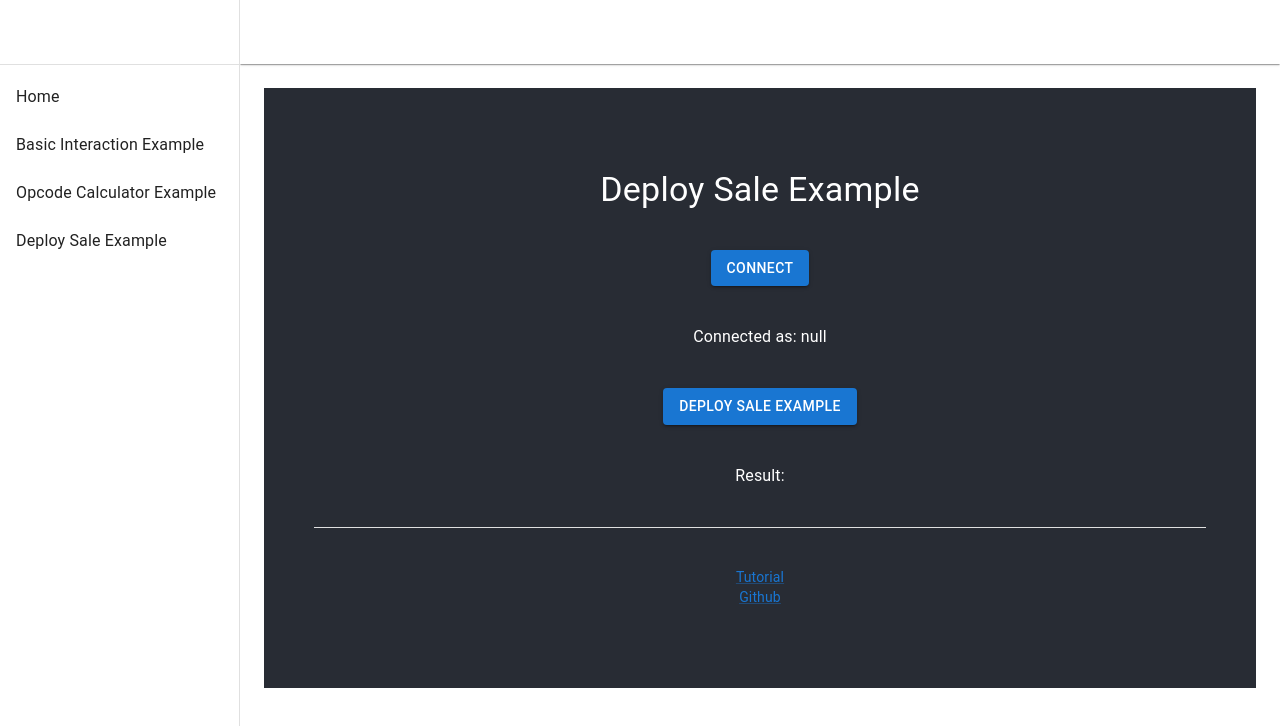
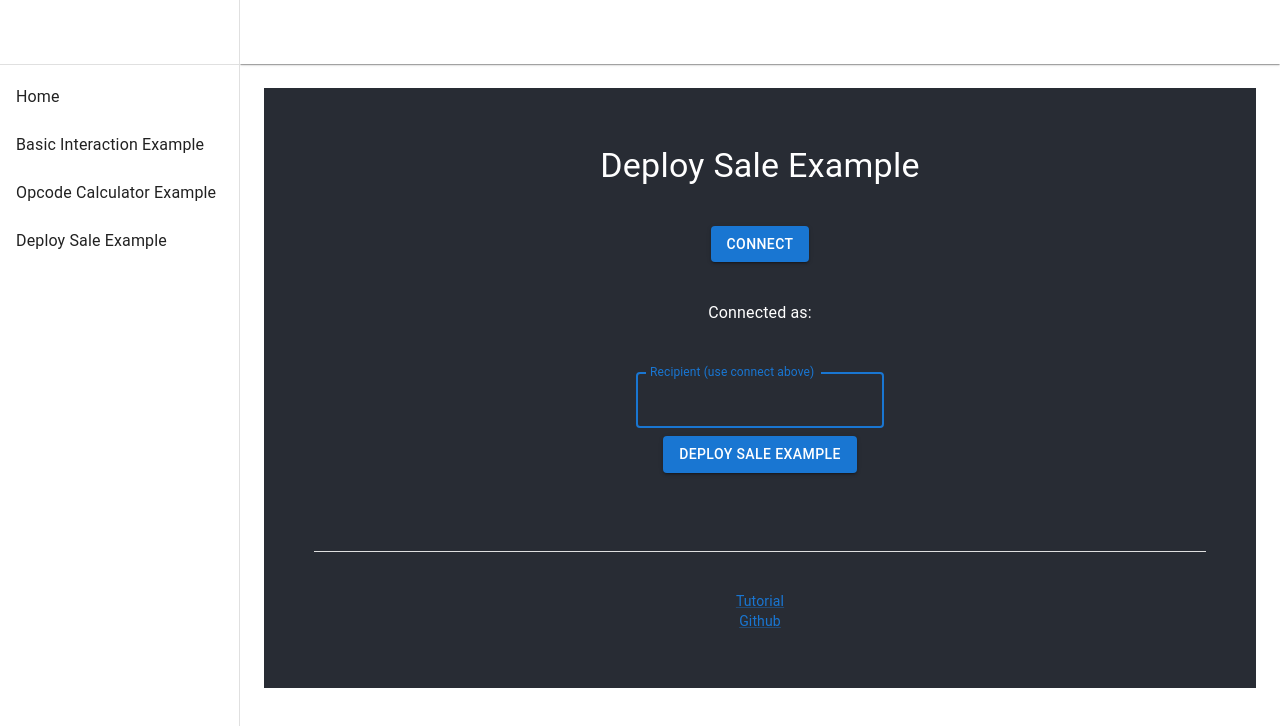
Before and after one commit to beehive-innovation/examples.rainprotocol.xyz, a React (Create React App) app: page /deploy-sale-example in a window 1280 px wide. Shown: the top 726 px of the page. Built offline with nearby package versions, Linux system fonts and the light colour scheme.

Commit message:
Have form recognise connection so can submit with wallet address

```diff
--- a/src/examples/DeploySaleExample/DeploySaleExample.tsx
+++ b/src/examples/DeploySaleExample/DeploySaleExample.tsx
@@ -5,11 +5,13 @@ import {ethers} from 'ethers';
 import saleContractABI from "./saleContractABI.json";
 import defaults from "./defaults.json";
 import {Button, Divider, Link, Typography} from "@mui/material";
+import DeploySaleForm from "./SaleForm";
+import SaleForm from "./SaleForm";
 
 export default function DeploySaleExample({}: any) {
 
-  const [currentAccount, setCurrentAccount] = useState(null);
-  const [result, setResult] = useState("Result: ");
+  const [currentAccount, setCurrentAccount] = useState("");
+  const [saleState, setSaleState] = useState(defaults);
 
   const connectWalletHandler = async () => {
     // @ts-ignore
@@ -31,7 +33,7 @@ export default function DeploySaleExample({}: any) {
     }
   }
 
-  const runOpcodesExample = async () => {
+  const deployeSaleExample = async () => {
     // @ts-ignore
     const { ethereum } = window;
 
@@ -42,20 +44,21 @@ export default function DeploySaleExample({}: any) {
     try {
       // const contractInstance = new ethers.Contract(saleContractABI.abi as AbiItem[], networks[0].addresses.SALE_EXAMPLE, ethereum);
 
+      console.log(saleState);
 
       // todo will use typechain
-      const provider = new ethers.providers.Web3Provider(ethereum, "any");
+      // const provider = new ethers.providers.Web3Provider(ethereum, "any");
       // Prompt user for account connections
-      await provider.send("eth_requestAccounts", []);
-      const signer = provider.getSigner();
-      console.log("Account:", await signer.getAddress());
+      // await provider.send("eth_requestAccounts", []);
+      // const signer = provider.getSigner();
+      // console.log("Account:", await signer.getAddress());
 
       // @ts-ignore
-      const contractInstance = new ethers.Contract(networks[0].addresses.SALE_EXAMPLE, saleContractABI.abi, signer);
-      const price = await contractInstance.calculatePrice(2);
+      // const contractInstance = new ethers.Contract(networks[0].addresses.SALE_EXAMPLE, saleContractABI.abi, signer);
+      // const price = await contractInstance.calculatePrice(2);
 
-      console.log(price);
-      setResult(`Result: ${price._hex}`);
+      // console.log(price);
+      // setResult(`Result: ${price._hex}`);
 
       // TODO ADD FUNCTIONALITY FOR CALLING THE SMART CONTRACT WITH THE OPCODE
 
@@ -82,13 +85,17 @@ export default function DeploySaleExample({}: any) {
 
         <br/>
 
-        <Button variant="contained" onClick={runOpcodesExample}>
+
+        <SaleForm defaults={defaults} saleState={saleState} setSaleState={setSaleState} currentAccount={currentAccount}/>
+
+
+        <Button variant="contained" onClick={deployeSaleExample}>
           Deploy Sale Example
         </Button>
 
         <br/>
 
-        <Typography>{result}</Typography>
+        {/*<Typography>{result}</Typography>*/}
 
         {/* todo add link to tutorial and github (and to this on the tutorial), also explain that material-ui is used*/}
 
--- /dev/null
+++ b/src/examples/DeploySaleExample/SaleForm.tsx
@@ -0,0 +1,64 @@
+import * as React from 'react';
+import Box from '@mui/material/Box';
+import FilledInput from '@mui/material/FilledInput';
+import FormControl from '@mui/material/FormControl';
+import FormHelperText from '@mui/material/FormHelperText';
+import Input from '@mui/material/Input';
+import InputLabel from '@mui/material/InputLabel';
+import OutlinedInput from '@mui/material/OutlinedInput';
+import {useEffect} from "react";
+
+// todo add a disclaimer that these examples are examples and dont necessarily follow best codin practices
+
+export default function SaleForm ({defaults, saleState, setSaleState, currentAccount}: any) {
+
+  // const [reserve, setReserve] = React.useState(defaults.reserve);
+
+  useEffect(() => {
+    handleChangeState(currentAccount, 'recipient');
+  }, [currentAccount]);
+
+
+  const handleChangeState = (value: any, type: any) => {
+    saleState[type] = value;
+    setSaleState(saleState);
+    console.log('saleState updated:', saleState);
+  };
+
+  return (
+    <Box
+      component="form"
+      sx={{
+        '& > :not(style)': { m: 1 },
+        // minWidth: '500px',
+        // minHeight: '500px',
+        // bgcolor: 'white',
+      }}
+      noValidate
+      autoComplete="off"
+    >
+      <FormControl focused color="primary">
+        <InputLabel htmlFor="component-outlined">Recipient (use connect above)</InputLabel>
+        <OutlinedInput
+          sx={{
+            color: 'white',
+          }}
+          id="component-outlined"
+          value={currentAccount}
+          onChange={(event) => { handleChangeState(currentAccount, 'recipient')}}
+          label="Recipient (use connect above)"
+        />
+      </FormControl>
+      {/*<br/>*/}
+      {/*<FormControl>*/}
+      {/*  <InputLabel htmlFor="component-outlined">Reserve</InputLabel>*/}
+      {/*  <OutlinedInput*/}
+      {/*    id="component-outlined"*/}
+      {/*    defaultValue={defaults.reserve}*/}
+      {/*    onChange={(event) => { handleChangeState(event.target.value,'reserve')}}*/}
+      {/*    label="Reserve"*/}
+      {/*  />*/}
+      {/*</FormControl>*/}
+    </Box>
+  )
+}
--- a/src/examples/DeploySaleExample/defaults.json
+++ b/src/examples/DeploySaleExample/defaults.json
@@ -1,5 +1,5 @@
 {
-  "recipient": "0xf6CF014a3e92f214a3332F0d379aD32bf0Fae929",
+ "recipient": "",
  "reserve": "0x25a4dd4cd97ed462eb5228de47822e636ec3e31a",
  "startBlock": 24407548,
  "cooldownDuration": 100,
```
